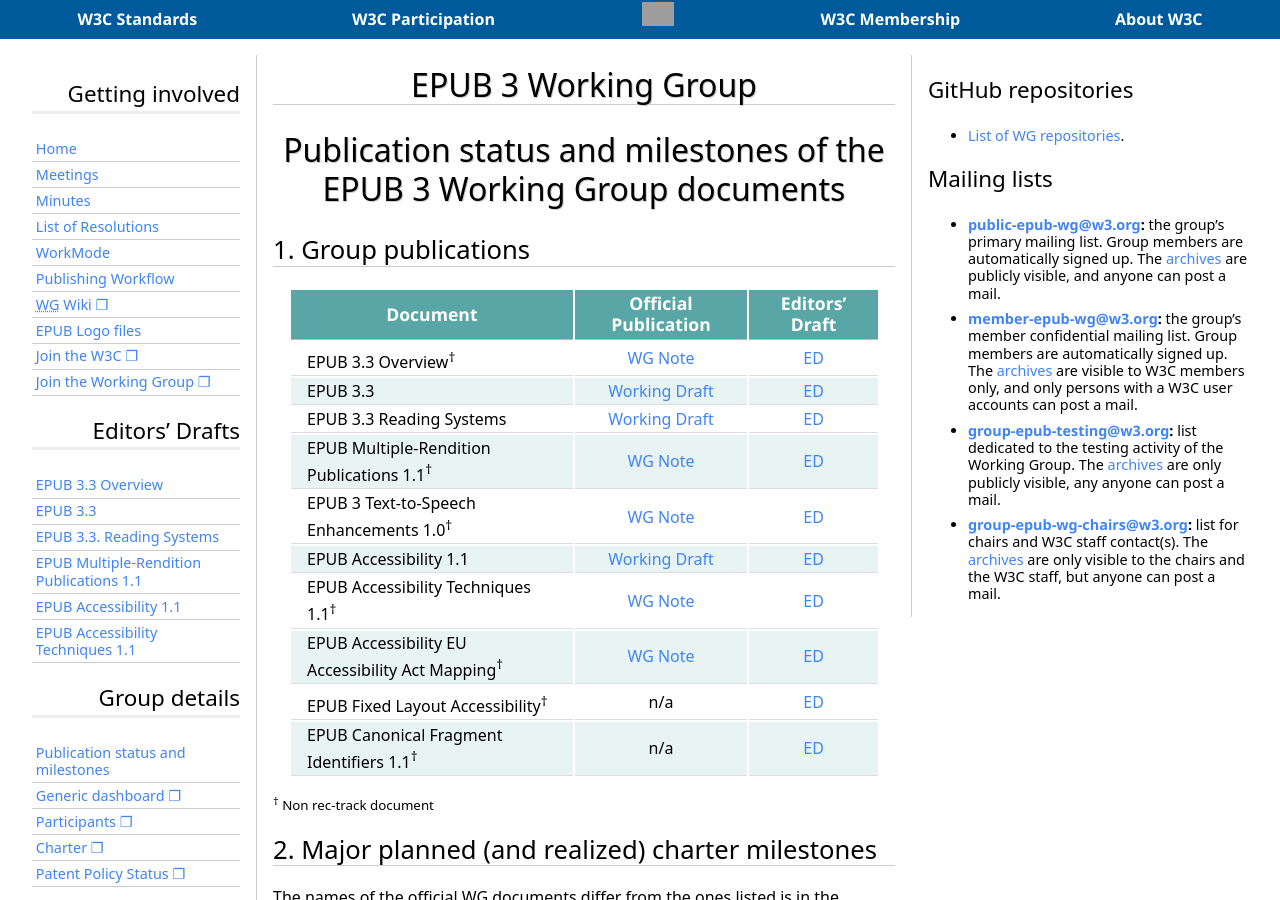
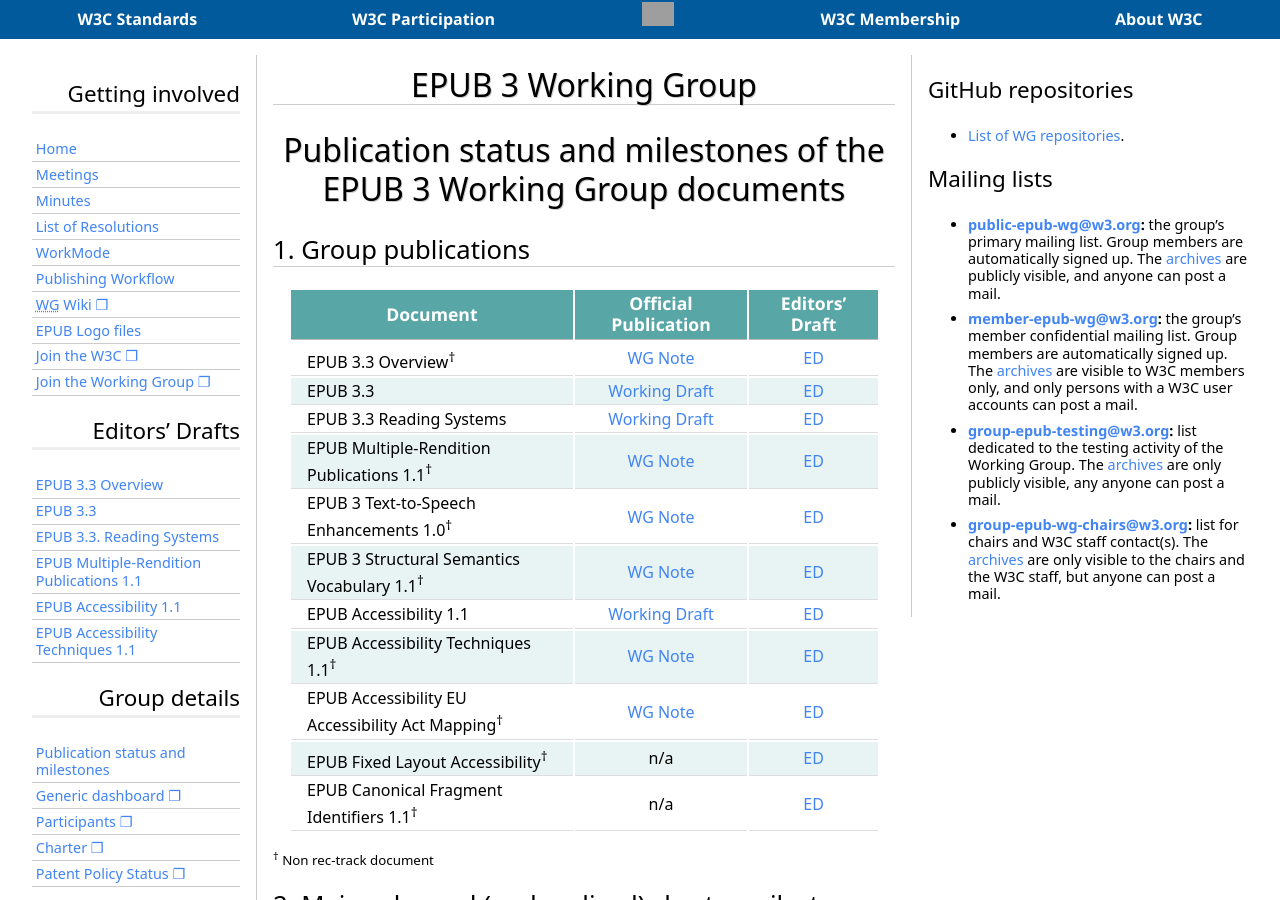
Before and after one commit to w3c/epub-wg, a Jekyll site: the page built from PublStatus.md, in a window 1280 px wide and 900 px high. Built offline with Jekyll 4.4.1, drawn with Linux system fonts in a browser that asks for light colours; some web fonts are replaced; our own code applies the rules of GitHub Pages for plain Markdown files; grey boxes are pictures that could not be loaded.

Commit message:
Added SSV to the publication page

```diff
--- a/PublStatus.md
+++ b/PublStatus.md
@@ -15,6 +15,7 @@
 | EPUB 3.3 Reading Systems       | [Working Draft](https://www.w3.org/TR/epub-rs-33/) | [ED](https://w3c.github.io/epub-specs/epub33/rs/)
 | EPUB Multiple-Rendition Publications 1.1<sup>†<sup> | [WG Note](https://www.w3.org/TR/epub-multi-rend-11/) | [ED](https://w3c.github.io/epub-specs/epub33/multi-rend/)
 | EPUB 3 Text-to-Speech Enhancements 1.0<sup>†<sup>  |  [WG Note](https://www.w3.org/TR/epub-tts-10/) | [ED](https://w3c.github.io/epub-specs/epub33/tts/)
+| EPUB 3 Structural Semantics Vocabulary 1.1<sup>†<sup>  |  [WG Note](https://www.w3.org/TR/epub-ssv-11/) | [ED](https://w3c.github.io/epub-specs/epub33/ssv/)
 | EPUB Accessibility 1.1         |  [Working Draft](https://www.w3.org/TR/epub-a11y-11/) | [ED](https://w3c.github.io/epub-specs/epub33/a11y/)
 | EPUB Accessibility Techniques 1.1<sup>†<sup>  |  [WG Note](https://www.w3.org/TR/epub-a11y-tech-11/) | [ED](https://w3c.github.io/epub-specs/epub33/epub-a11y-eaa-mapping/)
 | EPUB Accessibility EU Accessibility Act Mapping<sup>†<sup>  |  [WG Note](https://www.w3.org/TR/epub-a11y-eaa-mapping/) | [ED](https://w3c.github.io/epub-specs/epub33/a11y-tech/)
```
